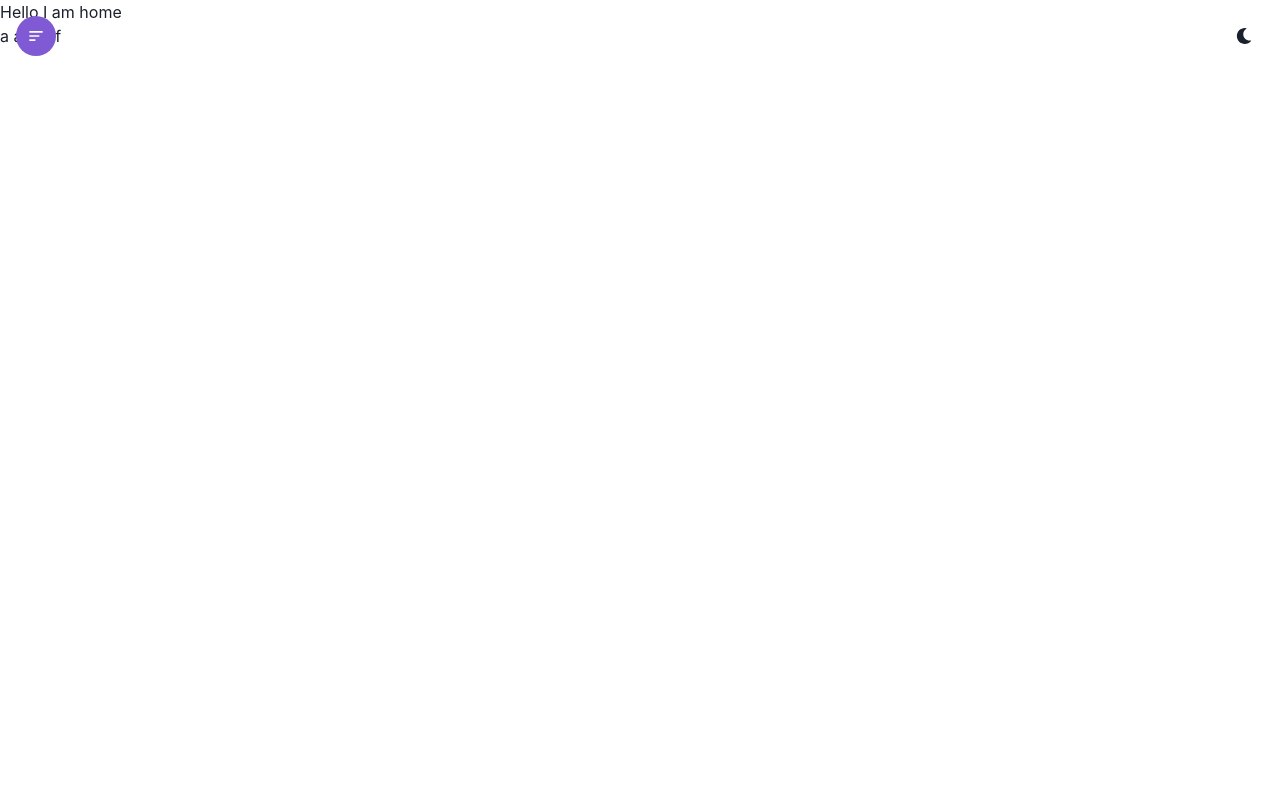
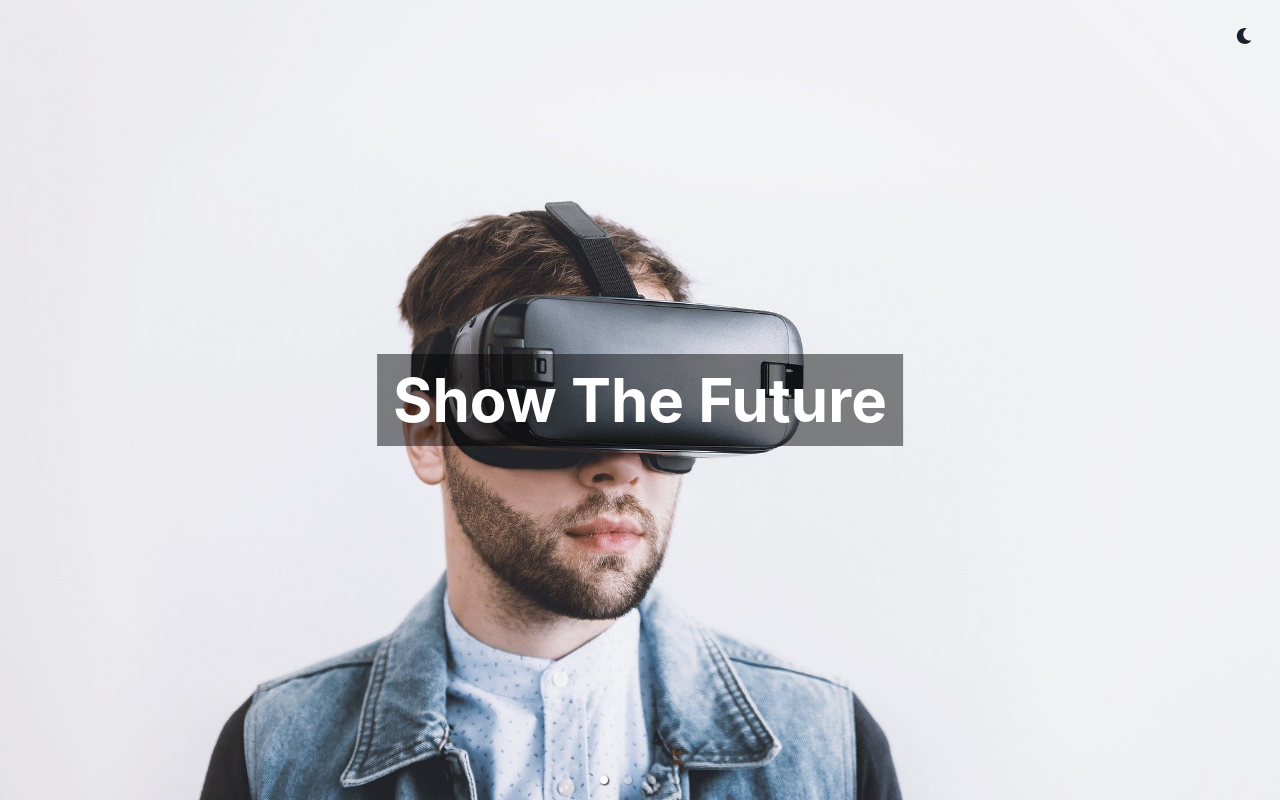
Before and after one commit to karandave06/video_hub, a React (Vite) app: page / in a window 1280 px wide. Built offline with nearby package versions, Linux system fonts and the light colour scheme.

Commit message:
i complated a header section in video hub

```diff
--- a/src/Components/Header.jsx
+++ b/src/Components/Header.jsx
@@ -10,17 +10,13 @@ import {
 } from "@chakra-ui/react";
 import { BiMenuAltLeft } from "react-icons/bi";
 import {Link} from "react-router-dom";
-import { HStack, VStack } from '@chakra-ui/react';
-import imag1 from '../assets/1.jpg'
-import imag2 from '../assets/2.jpg'
-import imag3 from '../assets/3.jpg'
-import imag4 from '../assets/4.jpg'
-import imag5 from '../assets/5.png'
+import { Stack, HStack, VStack } from '@chakra-ui/react';
+
 
 const Header = () => {
   const {isOpen,onOpen,onClose} = useDisclosure();
   return (
-    <div>
+    <div style={{zIndex:"999999"}}>
       <Button
         pos={"fixed"}
         top={"4"}
--- a/src/Components/Home.jsx
+++ b/src/Components/Home.jsx
@@ -1,10 +1,63 @@
+import { Box, Heading,Container } from "@chakra-ui/react"
+import {Carousel} from 'react-responsive-carousel'
+import "react-responsive-carousel/lib/styles/carousel.min.css"
+
+import imag1 from '../assets/1.jpg'
+import imag2 from '../assets/2.jpg'
+import imag3 from '../assets/3.jpg'
+import imag4 from '../assets/4.jpg'
+import imag5 from '../assets/5.png'
+
+const headingOptions = {
+    pos:"absolute",
+    left:"50%",
+    top:"50%",
+    transform:"translate(-50%, -50%)",
+    texttransform:"uppercase",
+    p:"4",
+    size:"3xl"
+}
+
 
 const Home = () => {
   return (
     <>
-      <h1>Hello I am home</h1> a adfasf
+    <Box>
+<MyCarousel />
+    </Box>
+
+
     </>
   )
 }
+const MyCarousel = () =>(
+    <Carousel autoPlay infiniteLoop interval={1000} showStatus={false}
+    showArrows={false} showThumbs={false}
+    >
+<Box w={'full'} h={'100vh'}>
 
+<img src={imag1} alt="" />
+<Heading bgColor={'blackAlpha.600'} color={'white'} {...headingOptions}>
+Show The Future</Heading>
+</Box>
+
+<Box w={'full'} h={'100vh'}>
+<img src={imag2} alt="" />
+<Heading bgColor={'whiteAlpha.900'} color={'black'} {...headingOptions}>
+Future Is Gaming</Heading>
+</Box>
+
+<Box w={'full'} h={'100vh'}>
+<img src={imag3} alt="" />
+<Heading bgColor={'whiteAlpha.600'} color={'black'} {...headingOptions}>
+Gaming on console</Heading>
+</Box>
+
+<Box w={'full'} h={'100vh'}>
+<img src={imag4} alt="" />
+<Heading bgColor={'whiteAlpha.600'} color={'black'} {...headingOptions}>
+Night light is cool</Heading>
+</Box>
+    </Carousel>
+)
 export default Home
```
Also changed, not shown: src/Components/Footer.jsx (added, +11 -0 lines).
